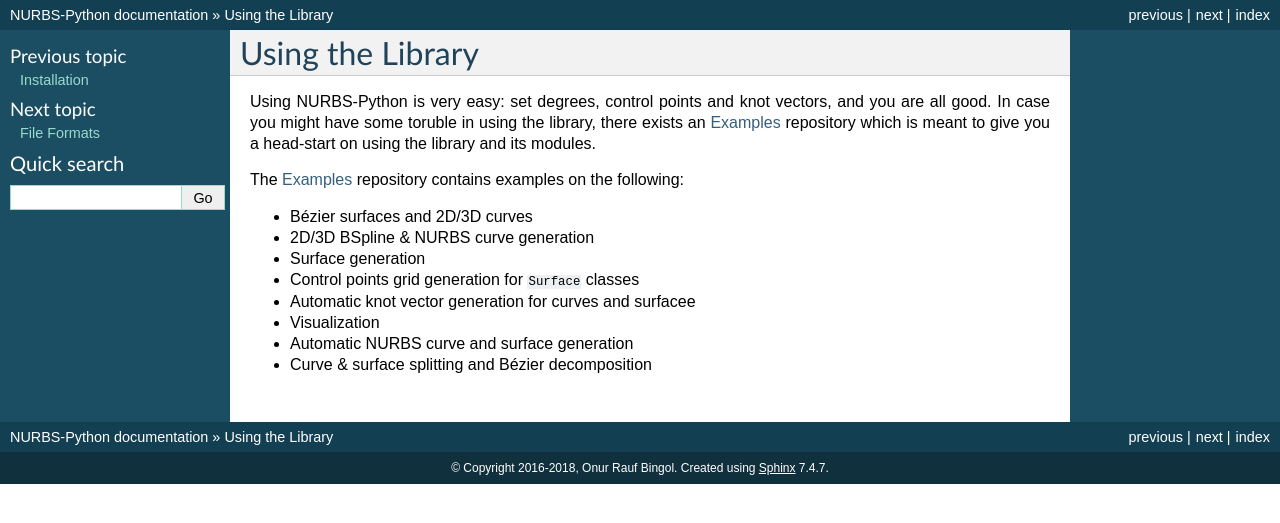
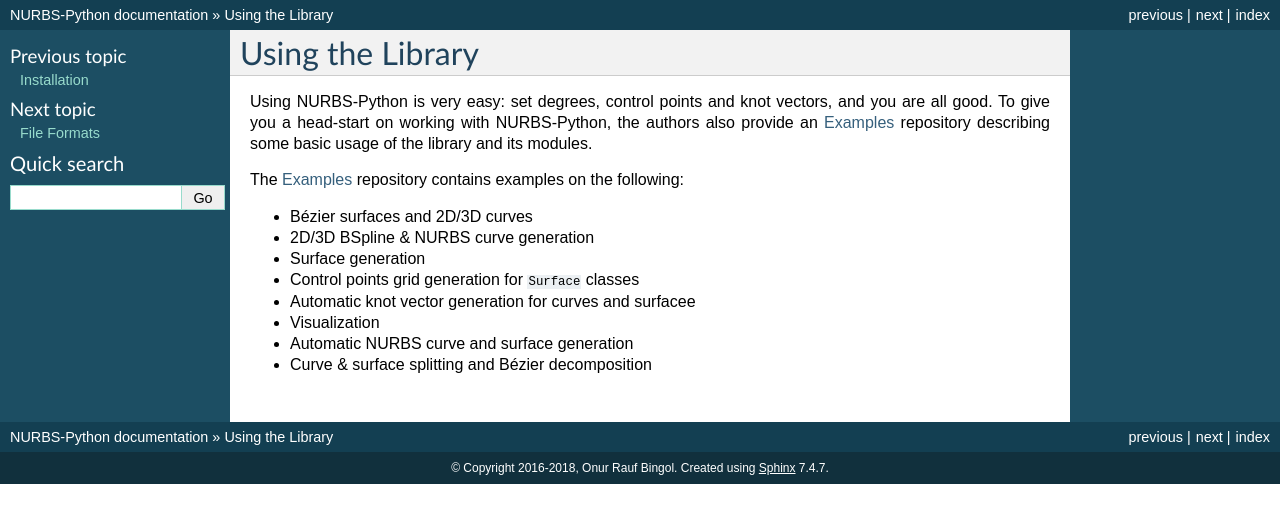
Before and after one commit to orbingol/NURBS-Python, a Sphinx documentation site: the page built from docs/using.rst, in a window 1280 px wide. Shown: the top 523 px of the page. Built offline with Sphinx 7.4.7, drawn with Linux system fonts in a browser that asks for light colours; formulas are drawn with MathJax 3.

Commit message:
Fix small typo

```diff
--- a/docs/using.rst
+++ b/docs/using.rst
@@ -1,9 +1,9 @@
 Using the Library
 ^^^^^^^^^^^^^^^^^
 
-Using NURBS-Python is very easy: set degrees, control points and knot vectors, and you are all good. In case you might
-have some toruble in using the library, there exists an Examples_ repository which is meant to give you a head-start on
-using the library and its modules.
+Using NURBS-Python is very easy: set degrees, control points and knot vectors, and you are all good. To give you a
+head-start on working with NURBS-Python, the authors also provide an Examples_ repository describing some basic usage of
+the library and its modules.
 
 The Examples_ repository contains examples on the following:
 
```
